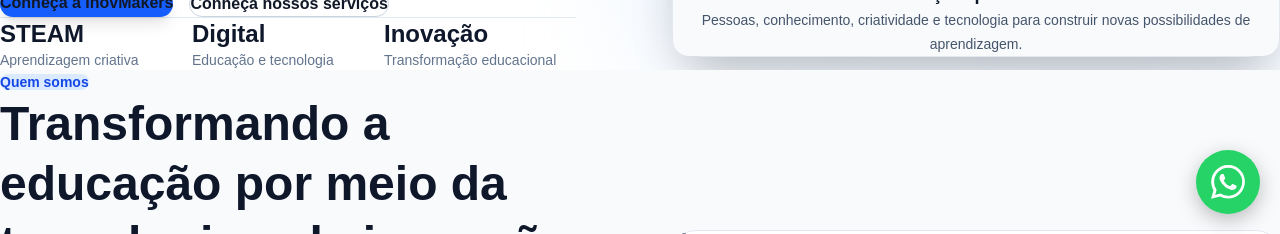
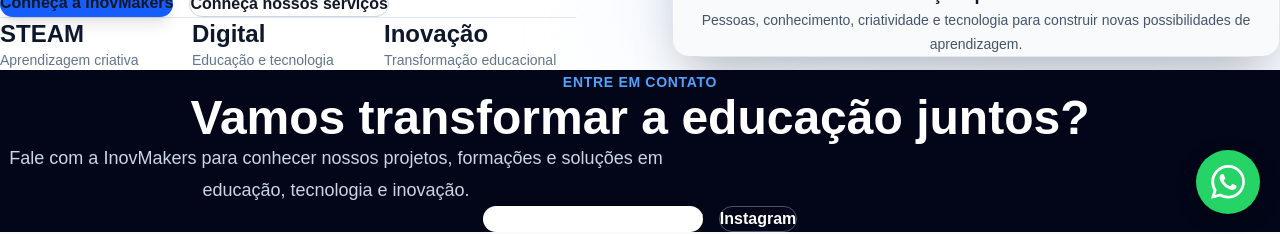
Before and after one commit to inovmakers/inovmakers, a Next.js app: page / in a window 1280 px wide. Shown: the part 566-800 px from the top of the page. Built offline with nearby package versions, Linux system fonts and the light colour scheme.

Commit message:
Restaura informacoes de contato

```diff
--- a/app/page.tsx
+++ b/app/page.tsx
@@ -102,7 +102,7 @@ export default function Home() {
             </div>
           </div>
         </section>
-      </main>
+      <section id="contato" className="bg-slate-950 py-20 text-white"><div className="mx-auto max-w-7xl px-6 text-center"><span className="text-sm font-semibold uppercase tracking-wider text-blue-400">Entre em contato</span><h2 className="mt-3 text-4xl font-bold lg:text-5xl">Vamos transformar a educação juntos?</h2><p className="mx-auto mt-5 max-w-2xl text-lg leading-8 text-slate-300">Fale com a InovMakers para conhecer nossos projetos, formações e soluções em educação, tecnologia e inovação.</p><div className="mt-8 flex flex-wrap justify-center gap-4"><a href="mailto:contato@inovmakers.com.br" className="rounded-full bg-white px-7 py-3 font-semibold text-slate-900 transition hover:bg-blue-50">contato@inovmakers.com.br</a><a href="https://www.instagram.com/inovmakers" target="_blank" rel="noopener noreferrer" className="rounded-full border border-slate-600 px-7 py-3 font-semibold text-white transition hover:border-blue-400 hover:text-blue-400">Instagram</a></div></div></section></main>
 
       <About />
 
```
